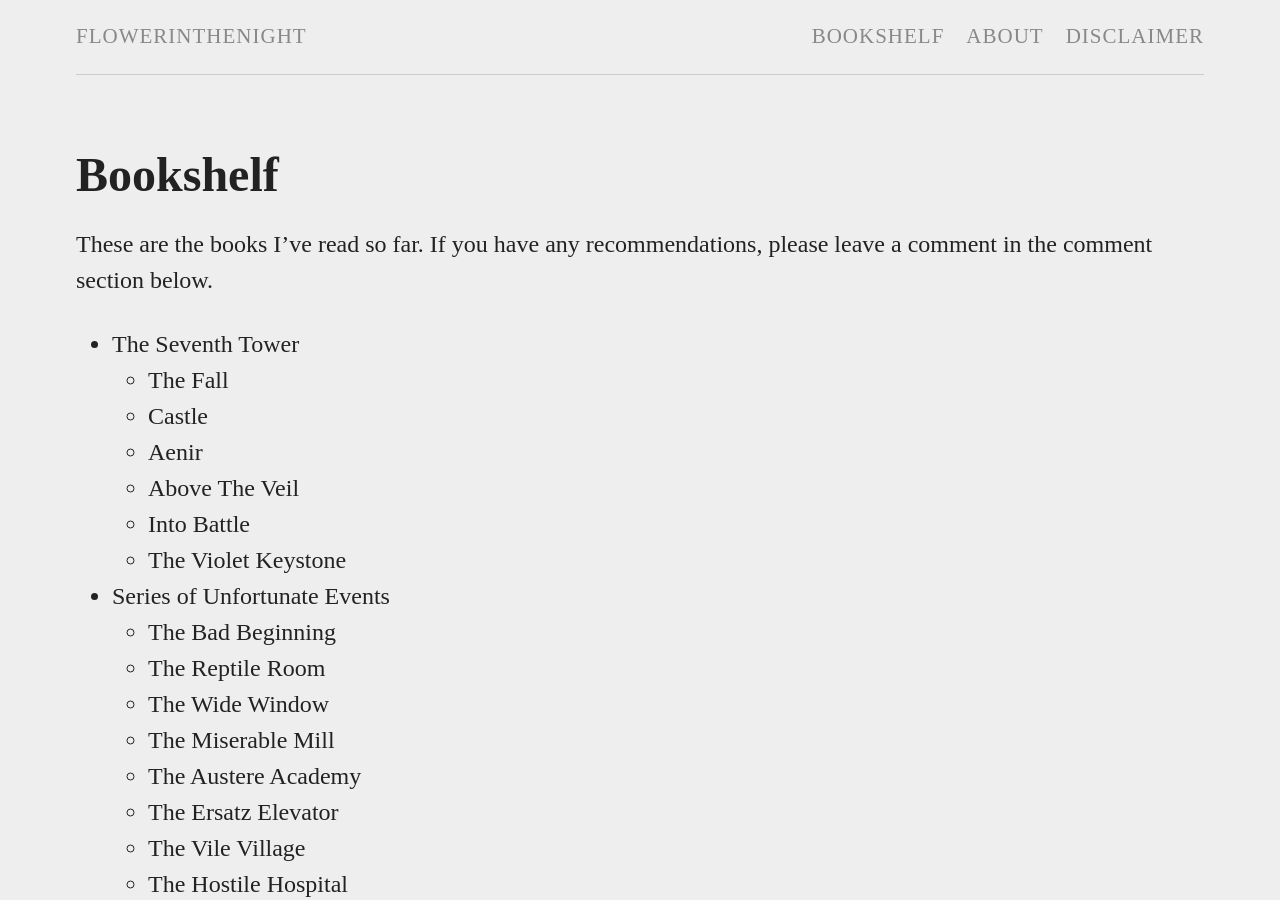
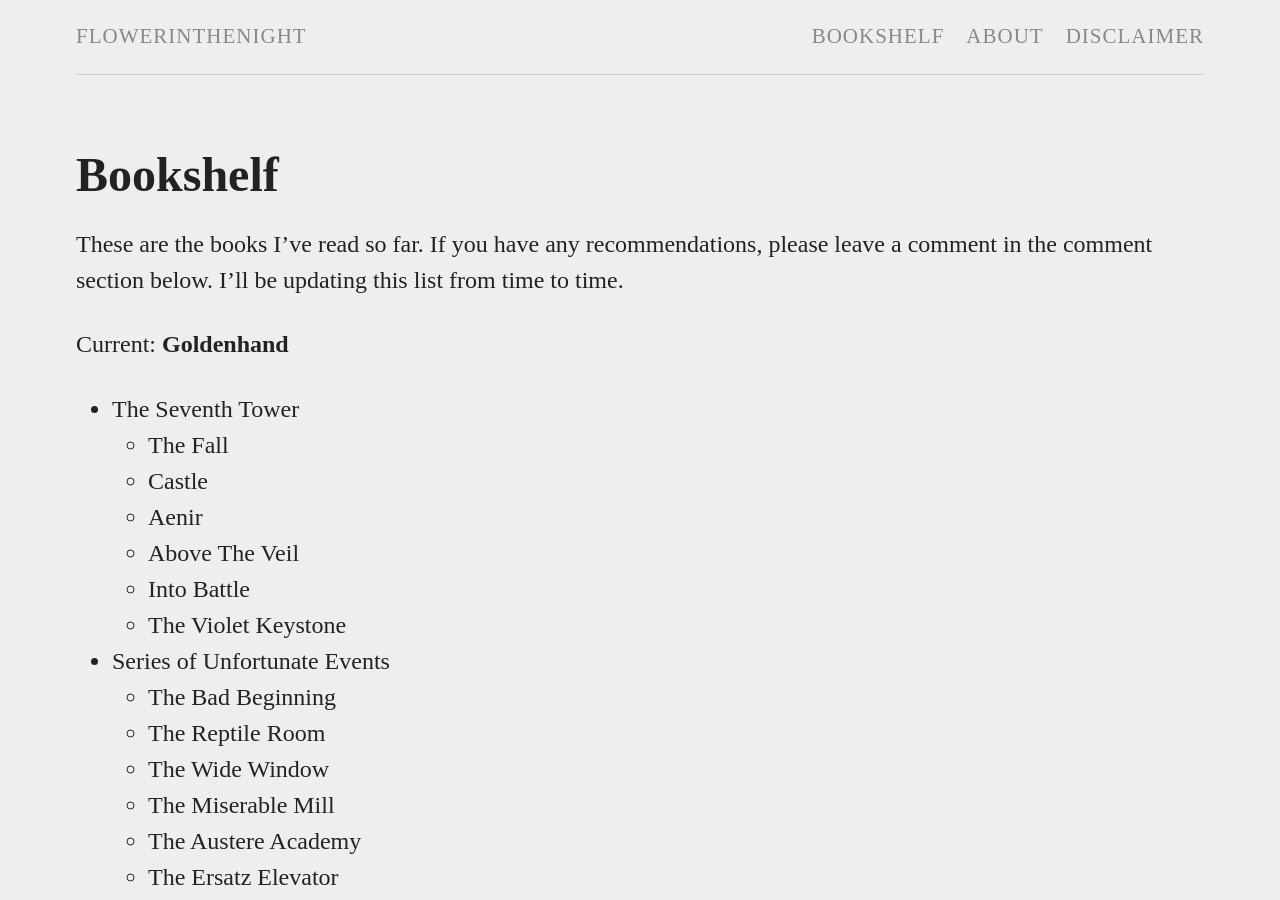
Before and after one commit to flowerinthenight/flowerinthenight.github.io, a Jekyll site: the page built from bookshelf.md, in a window 1280 px wide and 900 px high. Built offline with Jekyll 4.4.1, drawn with Linux system fonts in a browser that asks for light colours; some web fonts are replaced; comment, search, counter and statistics services are not loaded.

Commit message:
Update bookshelf.md

```diff
--- a/bookshelf.md
+++ b/bookshelf.md
@@ -4,7 +4,9 @@ title: Bookshelf
 permalink: /bookshelf/
 ---
 
-These are the books I've read so far. If you have any recommendations, please leave a comment in the comment section below.
+These are the books I've read so far. If you have any recommendations, please leave a comment in the comment section below. I'll be updating this list from time to time.
+
+Current: **Goldenhand**
 
 * The Seventh Tower
   * The Fall
```
